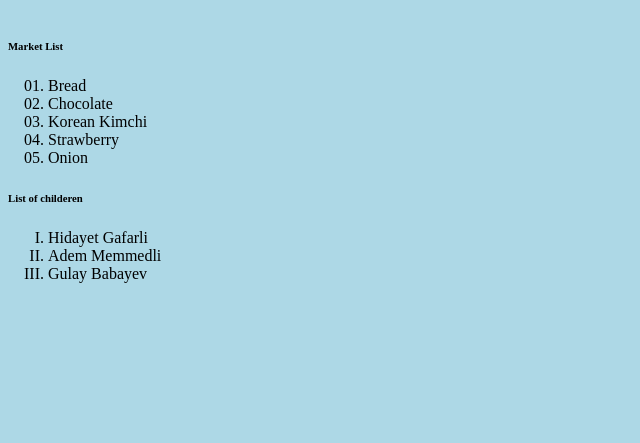
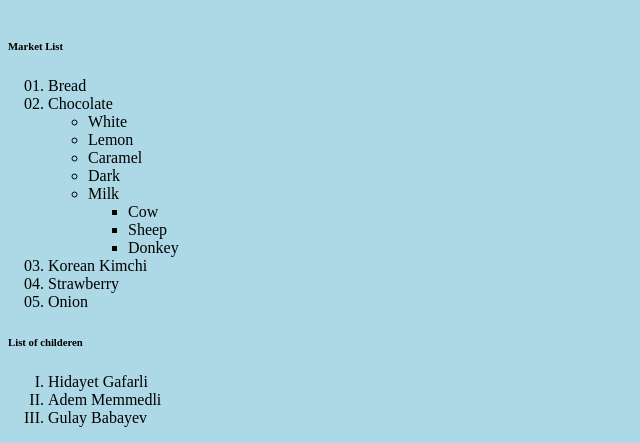
Before and after one commit to aysugafarli23/task1.2, a plain HTML site: page index.html in a window 1280 px wide. Shown: the part 890-1333 px from the top of the page, without its empty margins (0-640 px from the left). Before the commit the page ends 1189 px from the top, so only its background shows below. Drawn offline with Linux system fonts and the light colour scheme.

Commit message:
Updated task

```diff
--- a/index.html
+++ b/index.html
@@ -23,6 +23,19 @@
     <ul style="list-style-type: decimal-leading-zero;" >
         <li>Bread</li>
         <li>Chocolate</li>
+          <ul>
+            <li>White</li>
+            <li>Lemon</li>
+            <li>Caramel</li>
+            <li>Dark</li>
+            <li>Milk
+                <ul>
+                    <li>Cow</li>
+                    <li>Sheep</li>
+                    <li>Donkey</li>
+                </ul>
+            </li>
+          </ul>
         <li>Korean Kimchi</li>
         <li>Strawberry</li>
         <li>Onion</li>
```
